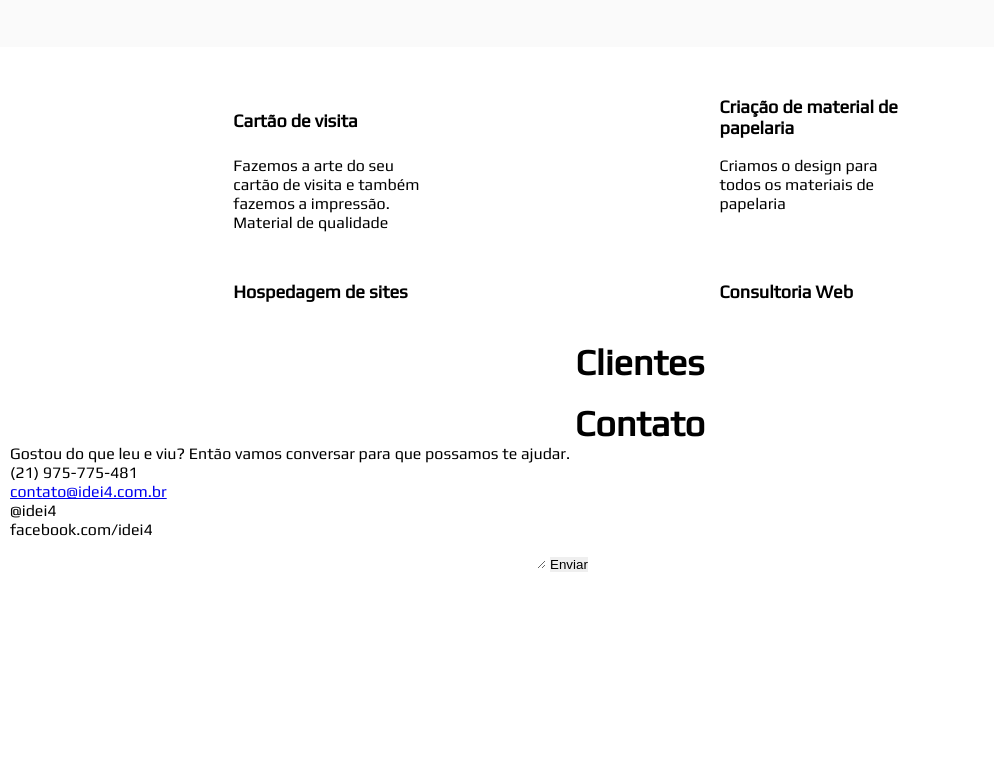
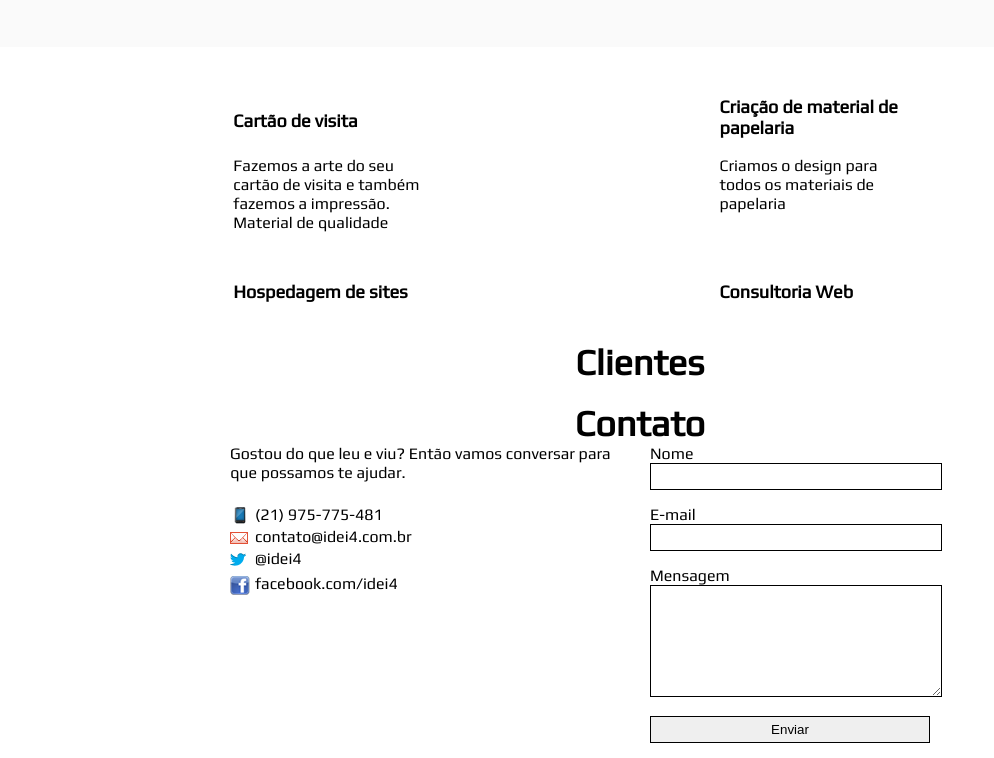
Before and after one commit to rodrigoIdei4/site-institucional-idei4, a website: page index.html in a window 1280 px wide. Shown: the part 1293-2051 px from the top of the page, without its empty margins (0-994 px from the left). Before the commit the page ends 1866 px from the top, so only its background shows below. Drawn offline with nearby package versions, Linux system fonts and the light colour scheme; some packages are replaced by stand-ins of ours; no server answers.

Commit message:
Finalizado a seção de Contatos

```diff
--- a/index.html
+++ b/index.html
@@ -66,8 +66,8 @@
 				</ul>
 			</section>
 			<section id="contatos">
+				<h2>Contato</h2>
 				<div class="info">
-					<h2>Contato</h2>
 					<p>Gostou do que leu e viu? Então vamos conversar para que possamos te ajudar.</p>
 					<ul class="contatos">
 						<li class="tel">(21) 975-775-481</li>
@@ -78,9 +78,18 @@
 				</div>
 				<div class="formulario">
 					<form name="enviar-contato" action="enviar.php">
-						<input type="text" name="nome" required />
-						<input type="email" name="email" required />
-						<textarea name="mensagem" required></textarea>
+						<p>
+							<label>Nome</label>
+							<input type="text" name="nome" required />
+						</p>
+						<p>
+							<label>E-mail</label>
+							<input type="email" name="email" required />
+						</p>
+						<p>
+							<label>Mensagem</label>
+							<textarea name="mensagem" required></textarea>
+						<p>
 						<input type="submit" value="Enviar" />
 					</form>
 				</div>
--- a/sass/estilo.scss
+++ b/sass/estilo.scss
@@ -239,6 +239,7 @@ header{
 				input, textarea{
 					border: 1px solid #000;
 					padding: 5px;
+					width: 280px;
 				}
 
 				p{
@@ -249,7 +250,6 @@ header{
 					}
 
 					textarea{
-						width: 225px;
 						height: 100px;
 					}
 				}
@@ -279,5 +279,66 @@ header{
 			font-size: 36px;
 		}
 
+		.info{
+			@include zen-grid-item(4, 3);
+
+			ul{
+				list-style: none;
+				margin-top: 20px;
+
+				li{
+					a{
+						padding-left: 25px;
+						text-decoration: none;
+						color: #000;
+					}
+
+					&.email{
+						background: url(images/icone-email.png) no-repeat 0 5px;
+					}
+					&.face{
+						background: url(images/icone-facebook.png) no-repeat 0 5px;
+						padding-left: 25px;
+						height: 25px;
+						line-height: 25px;
+					}
+					&.tel{
+						background: url(images/icone-celular.png) no-repeat 0 5px;
+						padding-left: 25px;
+						height: 25px;
+						line-height: 25px;
+					}
+					&.twitter{
+						background: url(images/twitter-16x16.png) no-repeat 0 5px;
+						padding-left: 25px;
+						height: 25px;
+						line-height: 25px;
+					}
+				}
+			}
+		}
+
+		.formulario{
+			@include zen-grid-item(4, 7);
+
+			input, textarea{
+				border: 1px solid #000;
+				padding: 5px;
+				width: 280px;
+			}
+
+			p{
+				margin-bottom: 15px;
+
+				label{
+					display: block;
+				}
+
+				textarea{
+					height: 100px;
+				}
+			}
+		}
+
 	}
 }
```
Also changed, not shown: css/estilo.css, 1 other file.
